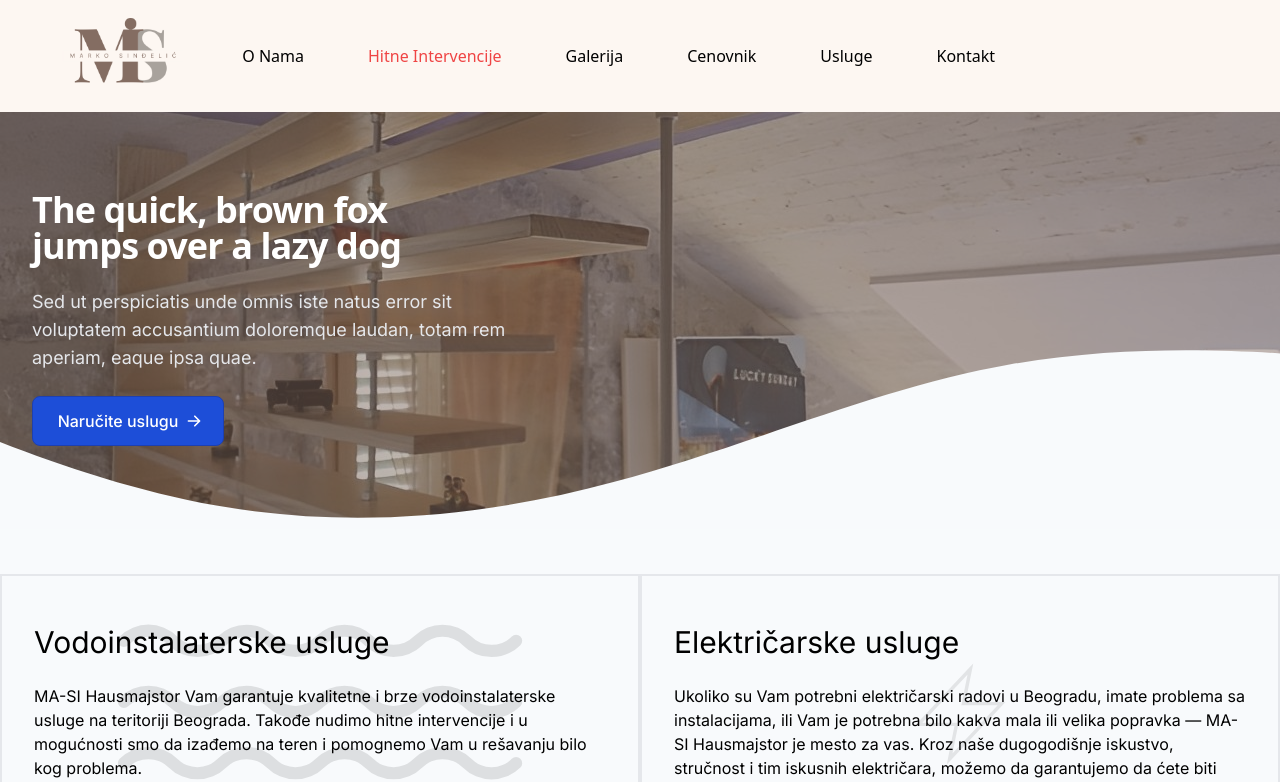
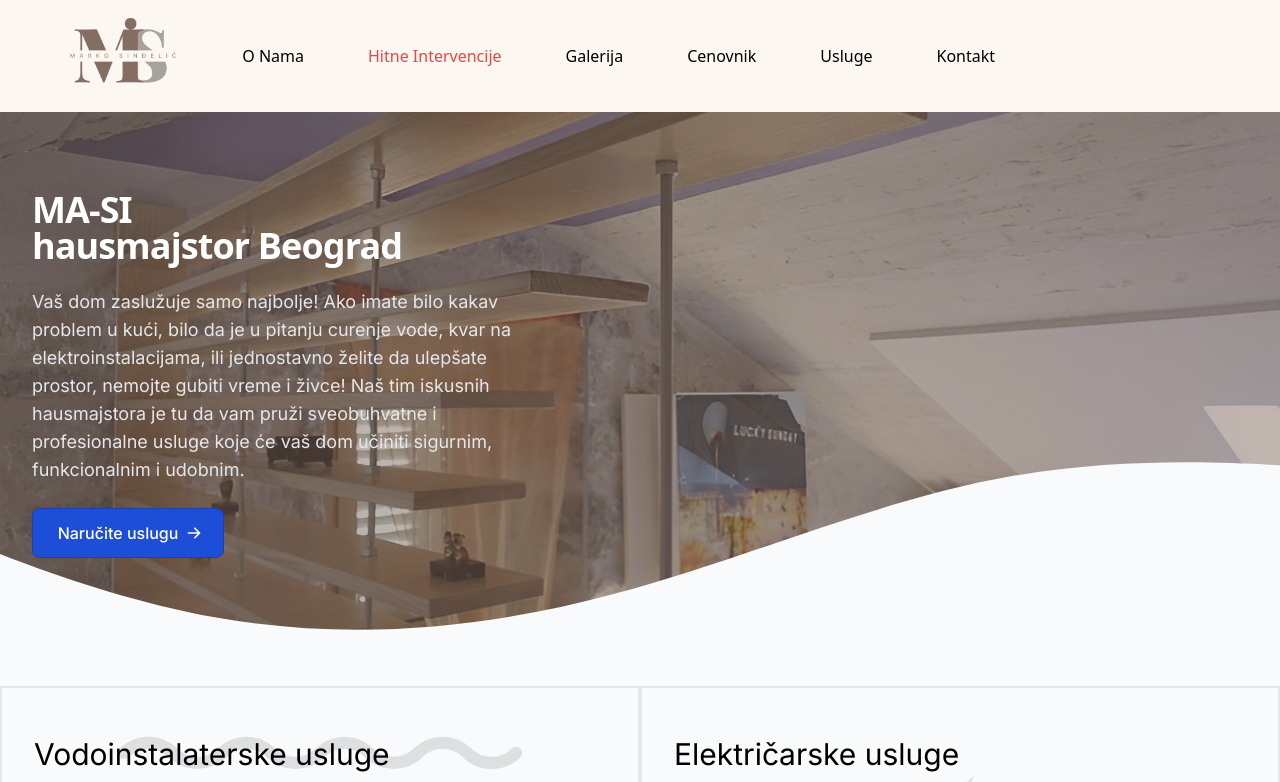
Before and after one commit to cehicm/ma-si-hausmajstor, a Next.js app: page /usluge in a window 1280 px wide. Shown: the top 782 px of the page. Built offline with nearby package versions, Linux system fonts and the light colour scheme.

Commit message:
Update service content, minor style updates

```diff
--- a/src/pages/usluge.js
+++ b/src/pages/usluge.js
@@ -36,13 +36,17 @@ export default function usluge() {
 						<div className="flex flex-col items-center justify-between xl:flex-row">
 							<div className="w-full max-w-xl mb-12 xl:mb-0 xl:pr-16 xl:w-7/12">
 								<h2 className="max-w-lg mb-6 font-sans text-3xl font-bold tracking-tight text-white sm:text-4xl sm:leading-none">
-									The quick, brown fox <br className="hidden md:block" />
-									jumps over a lazy dog
+									MA-SI <br className="hidden md:block" />
+									hausmajstor Beograd
 								</h2>
 								<p className="max-w-xl mb-6 text-base text-gray-200 md:text-lg">
-									Sed ut perspiciatis unde omnis iste natus error sit voluptatem
-									accusantium doloremque laudan, totam rem aperiam, eaque ipsa
-									quae.
+									Vaš dom zaslužuje samo najbolje! Ako imate bilo kakav problem
+									u kući, bilo da je u pitanju curenje vode, kvar na
+									elektroinstalacijama, ili jednostavno želite da ulepšate
+									prostor, nemojte gubiti vreme i živce! Naš tim iskusnih
+									hausmajstora je tu da vam pruži sveobuhvatne i profesionalne
+									usluge koje će vaš dom učiniti sigurnim, funkcionalnim i
+									udobnim.
 								</p>
 								<Link
 									href="tel:+381607225558"
@@ -98,7 +102,7 @@ export default function usluge() {
 					icon={brushImage}
 				/>
 
-				<div className="lg:col-span-2 w-full mx-auto lg:flex lg:justify-center bg-red-100 mt-8 lg:mb-10">
+				<div className="lg:col-span-2 w-full mx-auto lg:flex lg:justify-center bg-red-100 mt-8">
 					<div className="flex flex-col items-start py-12 max-w-4xl px-8 gap-8">
 						<Link href="/usluge/hitne-intervencije" className="relative">
 							<div>
```
